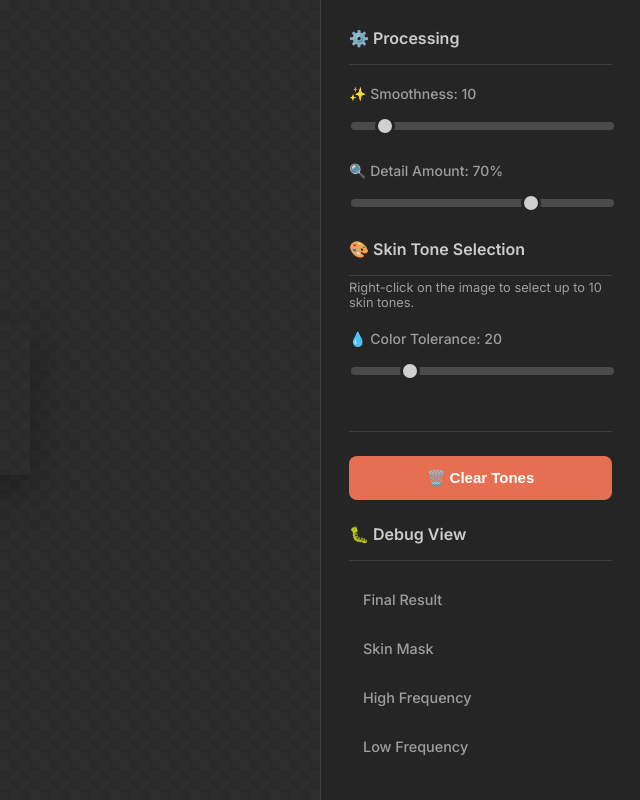
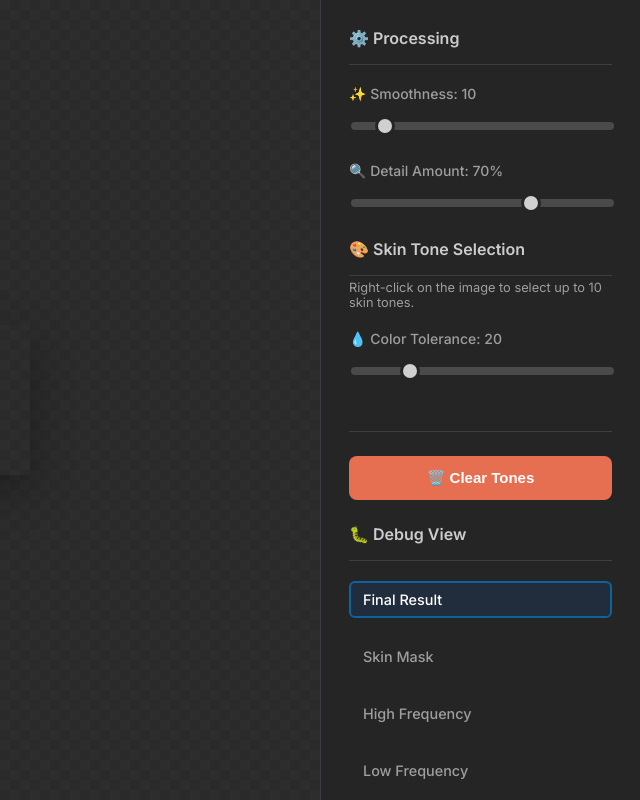
Before and after one commit to EddyKuo/skin-retouch, an Electron app: page index.html in a window 1200 px wide. Shown: the whole page, without its empty margins (560-1200 px from the left). Drawn offline with Linux system fonts and the light colour scheme.

Commit message:
fix(critical): Correct HTML structure for radio buttons

```diff
--- a/index.html
+++ b/index.html
@@ -35,10 +35,22 @@
 
             <h2>🐛 Debug View</h2>
             <div class="control-group radio-group" id="view-mode-group">
-                <label><input type="radio" name="view-mode" value="final" checked> Final Result</label>
-                <label><input type="radio" name="view-mode" value="mask"> Skin Mask</label>
-                <label><input type="radio" name="view-mode" value="high"> High Frequency</label>
-                <label><input type="radio" name="view-mode" value="low"> Low Frequency</label>
+                <div>
+                    <input type="radio" id="view-final" name="view-mode" value="final" checked>
+                    <label for="view-final">Final Result</label>
+                </div>
+                <div>
+                    <input type="radio" id="view-mask" name="view-mode" value="mask">
+                    <label for="view-mask">Skin Mask</label>
+                </div>
+                <div>
+                    <input type="radio" id="view-high" name="view-mode" value="high">
+                    <label for="view-high">High Frequency</label>
+                </div>
+                <div>
+                    <input type="radio" id="view-low" name="view-mode" value="low">
+                    <label for="view-low">Low Frequency</label>
+                </div>
             </div>
 
             <div class="button-group">
--- a/style.css
+++ b/style.css
@@ -170,16 +170,20 @@ button:hover {
 }
 .button-secondary:hover { background-color: var(--warning-hover); }
 
+.radio-group div {
+    margin-bottom: 8px; /* Add some space between options */
+}
+
 .radio-group label {
-    display: flex;
-    align-items: center;
-    gap: 8px;
+    display: inline-block;
     font-size: 0.9rem;
     cursor: pointer;
     padding: 0.5rem 0.75rem;
     border-radius: 6px;
     transition: all 0.2s;
     border: 2px solid transparent; /* Add transparent border for smooth transition */
+    width: 100%;
+    box-sizing: border-box;
 }
 
 .radio-group label:hover {
@@ -193,7 +197,7 @@ button:hover {
 .radio-group input[type="radio"]:checked + label {
     color: white;
     border-color: var(--accent-color); /* Use accent color for the border */
-    box-shadow: 0 0 10px rgba(0, 123, 255, 0.5); /* Optional: add a glow effect */
+    background-color: rgba(0, 123, 255, 0.1); /* Optional: add a subtle background */
 }
 
 
```
